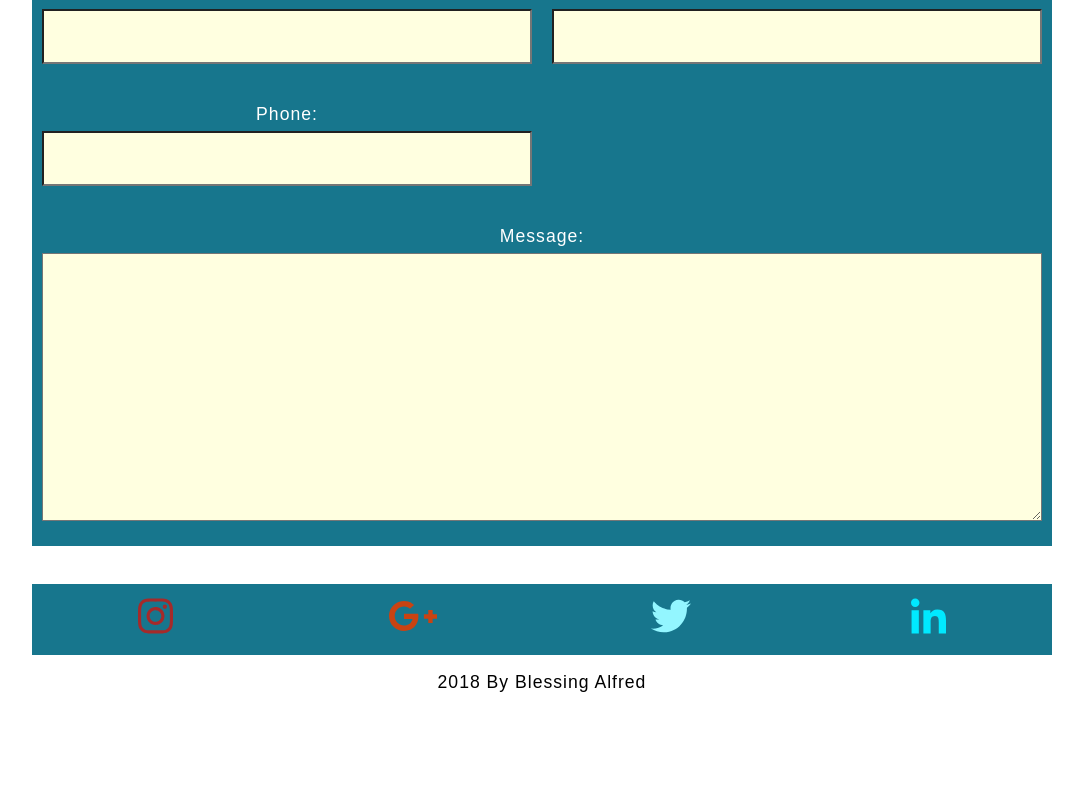
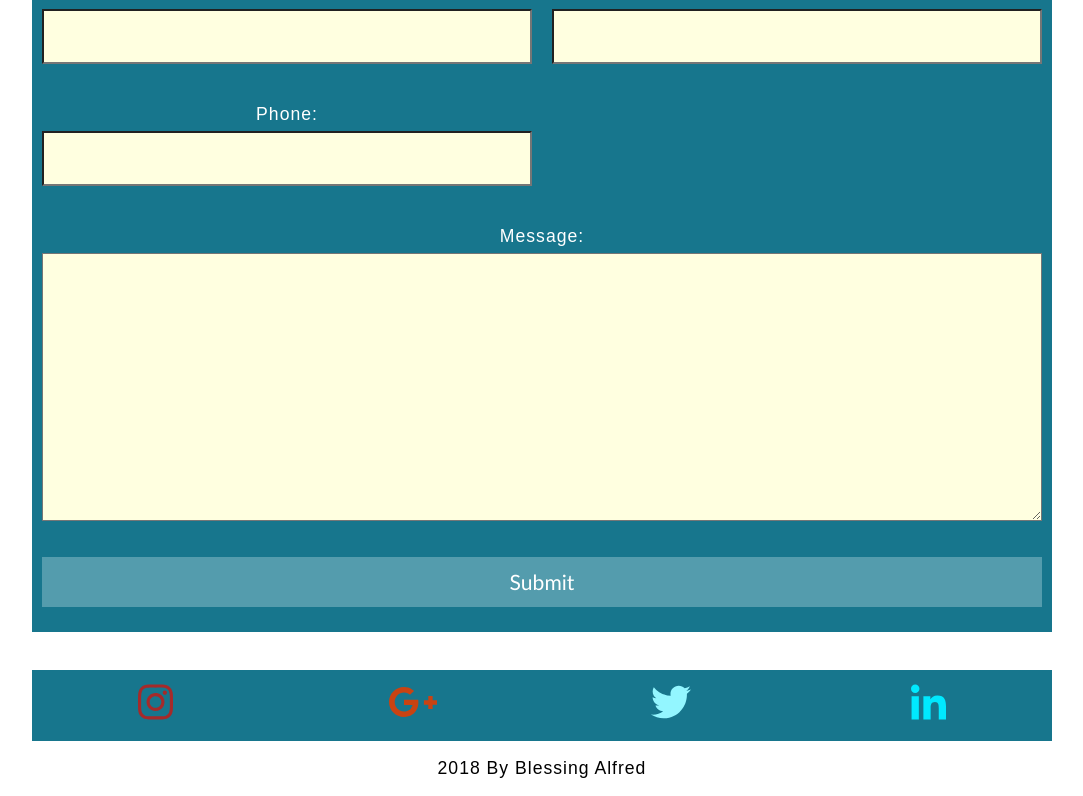
Before and after one commit to blealf/ble-alfred, a React (Create React App) app in the folder blealf/: page / in a window 1280 px wide. Shown: the part 3716-4512 px from the top of the page, without its empty margins (98-1181 px from the left). Before the commit the page ends 4426 px from the top, so only its background shows below. Built offline with nearby package versions, Linux system fonts and the light colour scheme; no server answers.

Commit message:
minor css changes

```diff
--- a/blealf/src/App.js
+++ b/blealf/src/App.js
@@ -79,7 +79,7 @@ class App extends Component {
               </div>
             </div>
 
-            <ul id="nav-wrapper" className="wrapper">
+            <ul id="nav-wrapper" className="wrapper ">
               <li className="nav-links">
                 <a href="#" id="1" onClick={this.handleClick}>Home</a>
               </li>
--- a/blealf/src/assets/css/style.css
+++ b/blealf/src/assets/css/style.css
@@ -59,7 +59,11 @@ nav {
     list-style: none;
     margin-left: -40px;
     margin-bottom: 0px;
-    transition: margin 1s
+    transition: all 2s
+}
+
+.nav-wrapper-transition {
+    transition: all 2s
 }
 
 
@@ -306,7 +310,7 @@ nav {
 .form-group label {
     padding: 5px;
 }
-.form-group input, .form-group textarea {
+.form-group input, .form-group textarea, .form-group button  {
     padding: 8px;
     font-size: 1.2rem;
     margin-top: 1px;
@@ -317,6 +321,13 @@ nav {
 
 .form-group input {
     height: 35px;
+}
+
+.form-group button {
+    background: #549CAD;
+    color: white;
+    border: none;
+    height: 50px;
 }
 
 .footer {
--- a/blealf/src/assets/javascript/main.js
+++ b/blealf/src/assets/javascript/main.js
@@ -17,16 +17,13 @@ window.onload = function() {
     }
   }
 
-
   // navigation for mobile
   function showMenu() {
-    // nav.style.transition = "display 1s";
     if (nav.style.display === "none"){
       nav.style.display = "block";
     } else {
       nav.style.display = "none";
     }
-
   }
 
 
--- a/blealf/src/components/Contact.js
+++ b/blealf/src/components/Contact.js
@@ -20,12 +20,15 @@ class Contact extends Component{
 
                         <div className="form-group">
                             <label>Phone:</label>
-                            <input type="text" name="" id="" />
+                            <input type="number" name="" id="" />
                         </div>
 
                         <div className="form-group message">
                             <label>Message:</label>
                             <textarea name="" id="" cols="30" rows="10"></textarea>
+                        </div>
+                        <div className="form-group message">
+                            <button>Submit</button>
                         </div>
                     </div>
                 </div>
```
Lines whose indentation alone changed are shown as unchanged.
